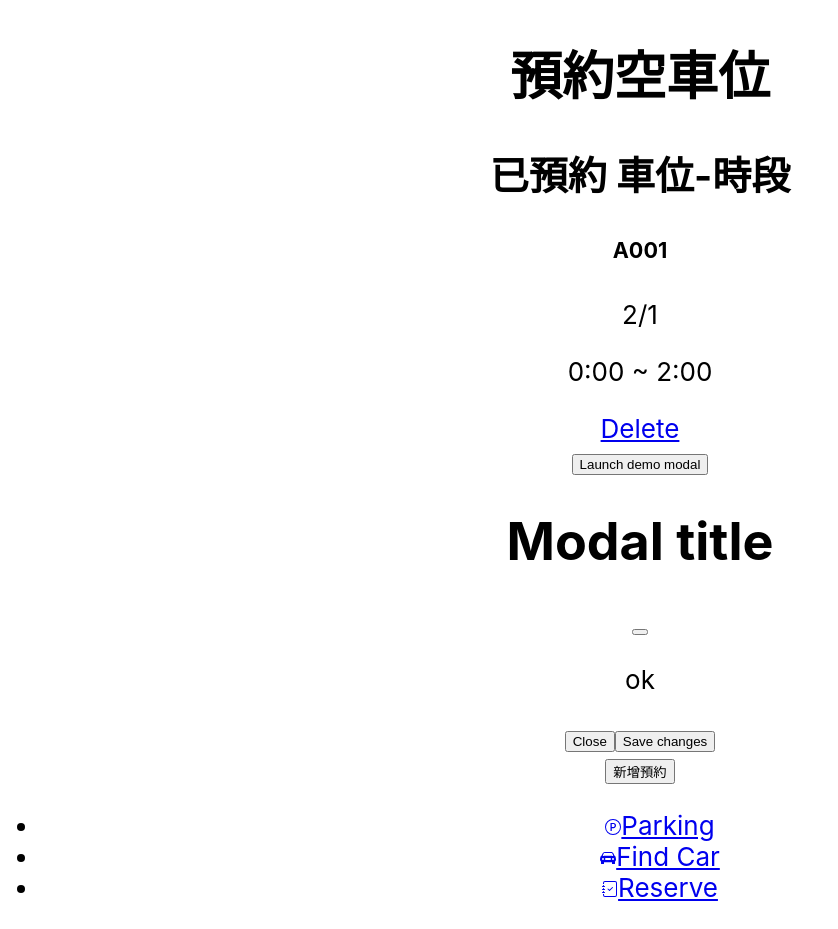
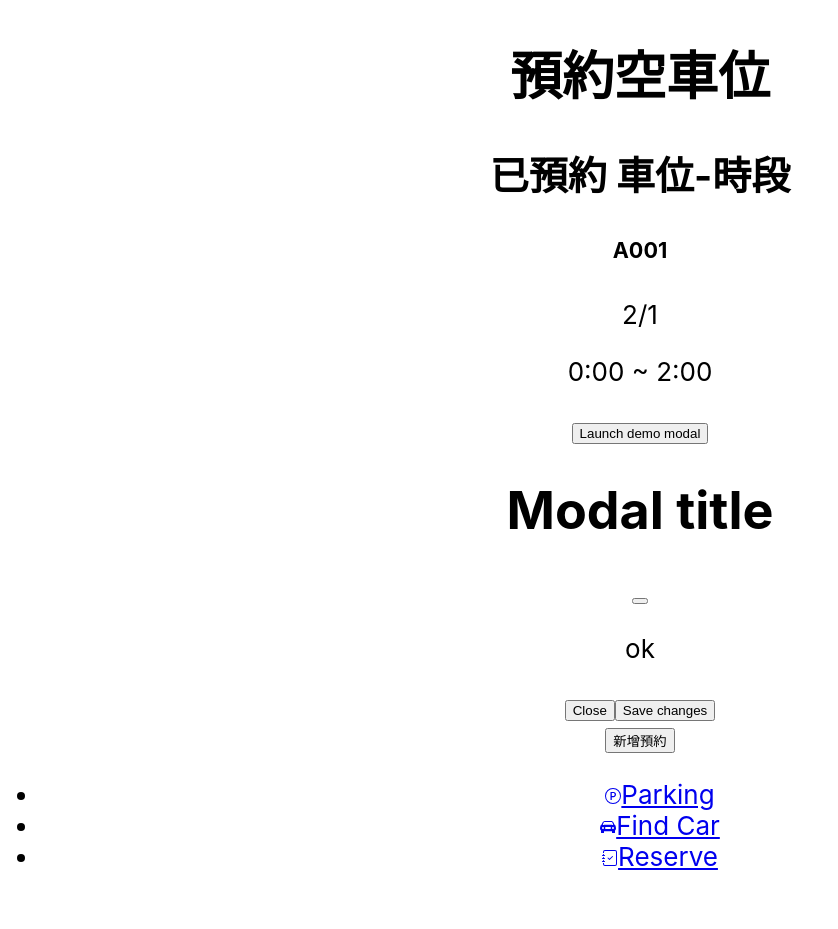
Before and after one commit to AnderStudio/parking_app, a React (Create React App) app in the folder frontend/: page /Reserve in a window 1280 px wide. Shown: the whole page, without its empty margins (0-838 px from the left). After the commit the page ends 898 px from the top, so only its background shows below. Built offline with nearby package versions, Linux system fonts and the light colour scheme; no server answers; the HTML template or start-up script is replaced by a standard one.

Commit message:
reserve: delete button ok

```diff
--- a/frontend/src/Component/ReservePage/ReservePage.js
+++ b/frontend/src/Component/ReservePage/ReservePage.js
@@ -16,10 +16,6 @@ class ReservePage extends Component {
             <h5 className="card-title">A001</h5>
             <p className="card-subtitle mb-2 text-muted">2/1</p>
             <p className="card-text">0:00 ~ 2:00</p>
-            <a href="#" className="btn btn-primary">Delete</a>
-          </div>
-        </div>
-
 
             <button type="button" className="btn btn-primary" data-bs-toggle="modal" data-bs-target="#exampleModal">
               Launch demo modal
@@ -43,6 +39,11 @@ class ReservePage extends Component {
                 </div>
               </div>
             </div>
+          </div>
+        </div>
+
+
+
 
 
 
```
Lines whose indentation alone changed are shown as unchanged.
